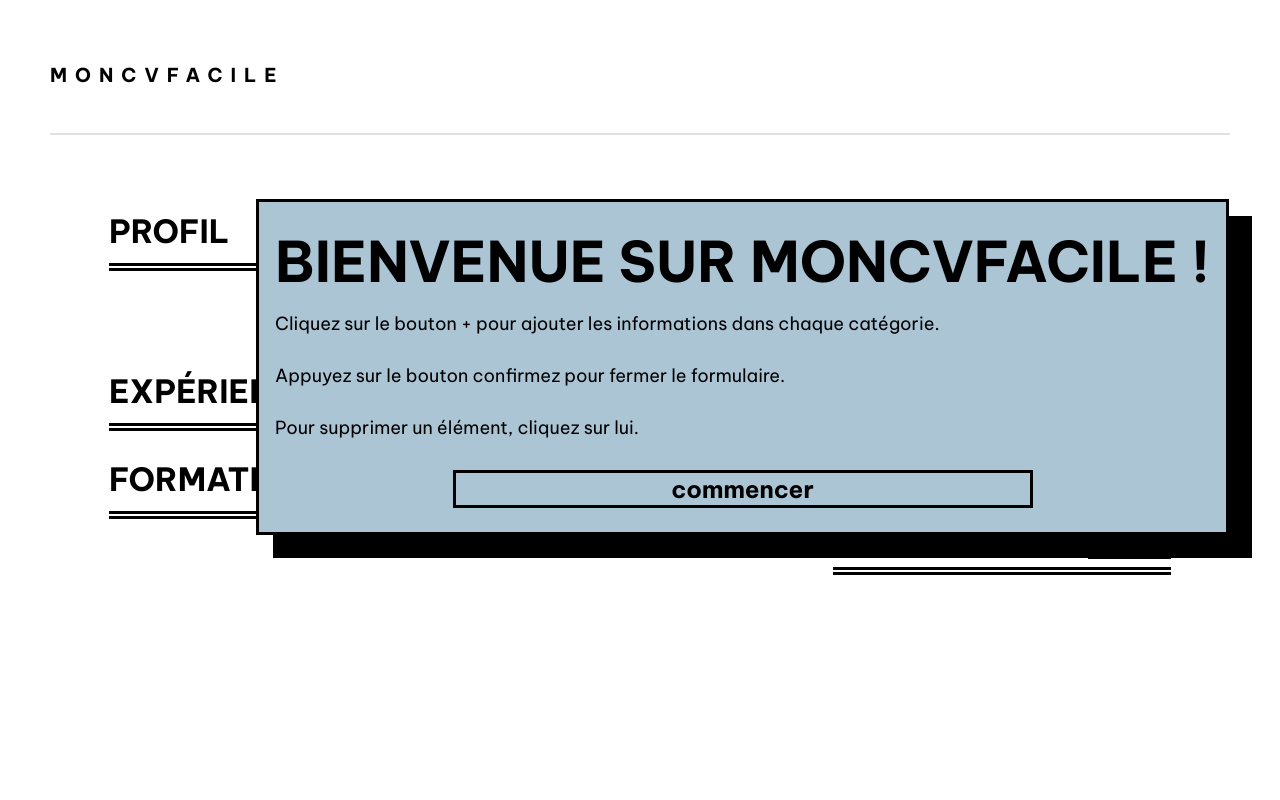
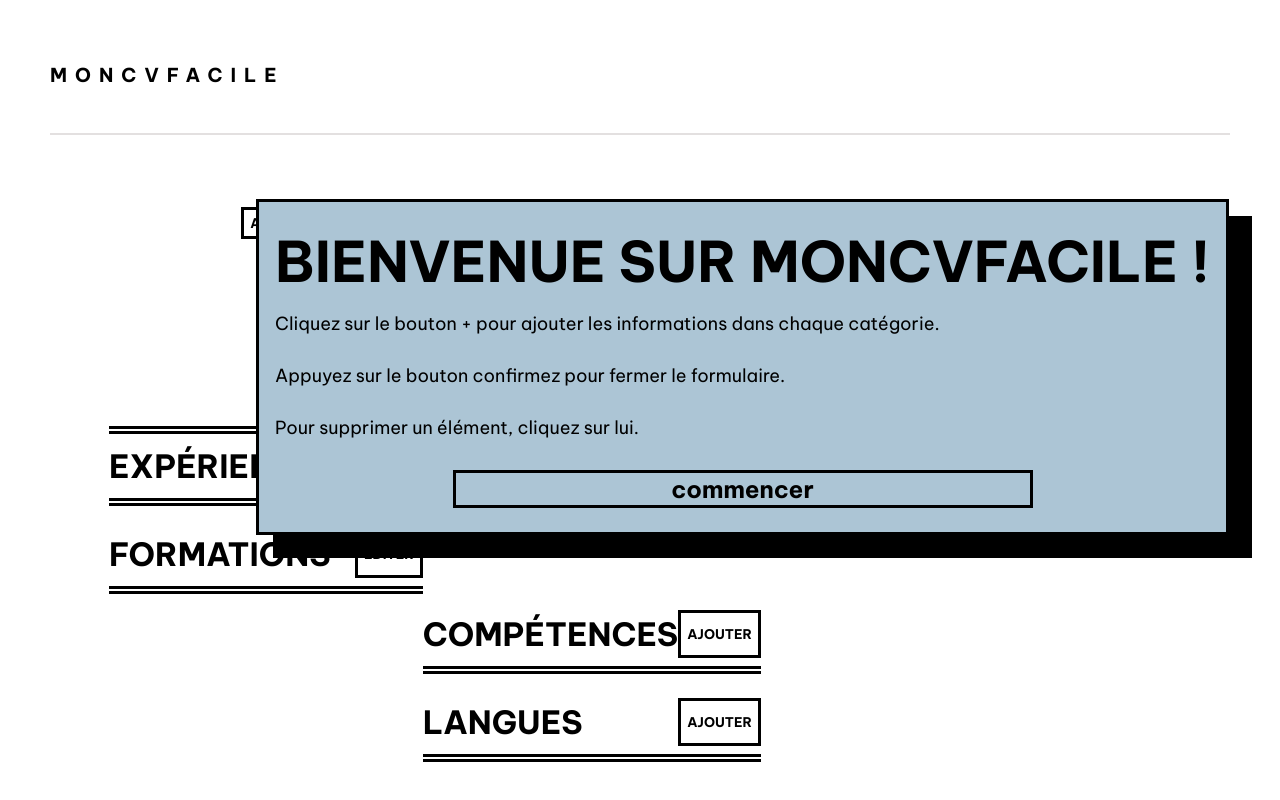
Before and after one commit to Kure-ru/CV_Application, a React (Vite) app: page / in a window 1280 px wide. Shown: the top 800 px of the page. Built offline with nearby package versions, Linux system fonts and the light colour scheme.

Commit message:
modifications de l'IU

```diff
--- a/index.html
+++ b/index.html
@@ -1,5 +1,5 @@
 <!DOCTYPE html>
-<html lang="en">
+<html lang="fr">
   <head>
     <meta charset="UTF-8" />
     <link rel="icon" type="image/svg+xml" href="./src/assets/favicon.ico" />
--- a/src/App.css
+++ b/src/App.css
@@ -66,13 +66,13 @@ li {
 }
 /* DISPLAY */
 
-.profile__container{
+.pic__container{
   display: flex;
-  flex-direction: row-reverse;
+  flex-direction: column;
   justify-content: space-between;
 }
 
-.profile__container button {
+.pic__container button {
   height: 2rem;
 }
 .profile_pic{
@@ -81,23 +81,41 @@ li {
 }
 
 main{
+  width: 595px;
   display: grid;
   grid-template-columns: 2fr 1fr;
-  gap: 3rem;
+  grid-template-areas:
+  "profile profile"
+  "left right";
   padding: 1rem 5%;
 }
 
+.left-column{
+  grid-area: left;
+}
+
+.right-column{
+  grid-area: right;
+}
 .top,
 .pro,
 .ref
 {
   display: flex;
-  flex-direction: column;
+
   justify-content: center;
   align-items: stretch;
-  padding-right: 5rem;
 }
 
+.pro,
+.ref{
+  flex-direction: column;
+}
+
+.top{
+  width: 100%;
+  grid-area: profile;
+}
 
 /* HEADER */
 
@@ -107,10 +125,27 @@ header{
   margin-bottom: 3rem;
 }
 
-.top__titre{
-  margin-top: -1.5rem;
+/* PROFILE */
+
+.profile__container{
+  margin: 0 2rem 0 6rem;
 }
 
+.top__titre{
+  text-align: center;
+padding: 2rem;
+margin-bottom: 1rem;
+  background-color: rgb(228, 210, 76);
+}
+
+.container__bio{
+  padding: 3rem;
+  border: solid black 5px;
+}
+
+.top{
+  border-bottom: .5rem double black;
+}
 /* PRO EXP */
 
 .sub__title{
@@ -119,6 +154,8 @@ header{
   display: flex;
   justify-content: space-between;
 }
+
+
 
 .pro__experience{
   padding: 1rem 0;
--- a/src/App.tsx
+++ b/src/App.tsx
@@ -8,7 +8,6 @@ import Contact from './components/Contact'
 import Competences from './components/Competences'
 import Langues from './components/Langues'
 import Guide from './components/Guide'
-import Avatar from './components/Avatar'
 
 function App() {
   const [profile, setProfile] = useState([])
@@ -25,13 +24,13 @@ function App() {
       </header>
       <main>
         <Guide/>
-        <div>
+
           <PersonalInfo profile={profile} setProfile={setProfile} />
+          <div className='left-column'>
           <ProfessionalExp jobExp={jobExp} setJobExp={setJobExp} />
           <Formations formations={formations} setFormations={setFormations} />
-        </div>
+          </div>
         <section className='right-column' >
-          <Avatar/>
           <Contact contact={contact} setContact={setContact} />
           <Competences skills={skills} setSkills={setSkills} />
           <Langues languages={languages} setLanguages={setLanguages} />
--- a/src/components/Avatar.tsx
+++ b/src/components/Avatar.tsx
@@ -17,8 +17,8 @@ function Avatar() {
   };
 
   return (
-    <div className='profile__container'>
-      <button onClick={handleClick}>Select Image</button>
+    <div className='pic__container'>
+      <button onClick={handleClick}>Ajouter une photo</button>
       <input
         type="file"
         ref={fileInputRef}
--- a/src/components/PersonalInfo.tsx
+++ b/src/components/PersonalInfo.tsx
@@ -1,4 +1,6 @@
 import { useState } from "react"
+import Avatar from "./Avatar"
+
 import Form from "./Form"
 export const PersonalInfo = ({ profile, setProfile }) => {
   const [showForm, setShowForm] = useState(false)
@@ -12,14 +14,19 @@ export const PersonalInfo = ({ profile, setProfile }) => {
   console.log(profile)
   return (
     <section className='top'>
-      <div id="profile__title" className='sub__title'>
-        <h3>Profil</h3>
-        <button onClick={handleClick} >EDITER</button>
+      <div>
+        <Avatar />
+        <h2>{profile.nom}</h2>
       </div>
-      <h2>{profile.nom}</h2>
-      <h3 className='top__titre'>{profile['titre professionnel']}</h3>
-      <p>{profile.description}</p>
-      {showForm ? <Form variable={profile} setVariable={setProfile} setShowForm={setShowForm} formQuestions={formQuestions}/> : null}
+
+      <div className="profile__container">
+        <h3 className='top__titre'>{profile['titre professionnel']}</h3>
+        <p className="container__bio">{profile.description}</p>
+        {showForm ? <Form variable={profile} setVariable={setProfile} setShowForm={setShowForm} formQuestions={formQuestions} /> : null}
+        <button onClick={handleClick} >EDITER PROFIL</button>
+      </div>
+
+
     </section>
   )
 }
```
Also changed, not shown: 1 other file (tests, documents, lock files or other folders).
